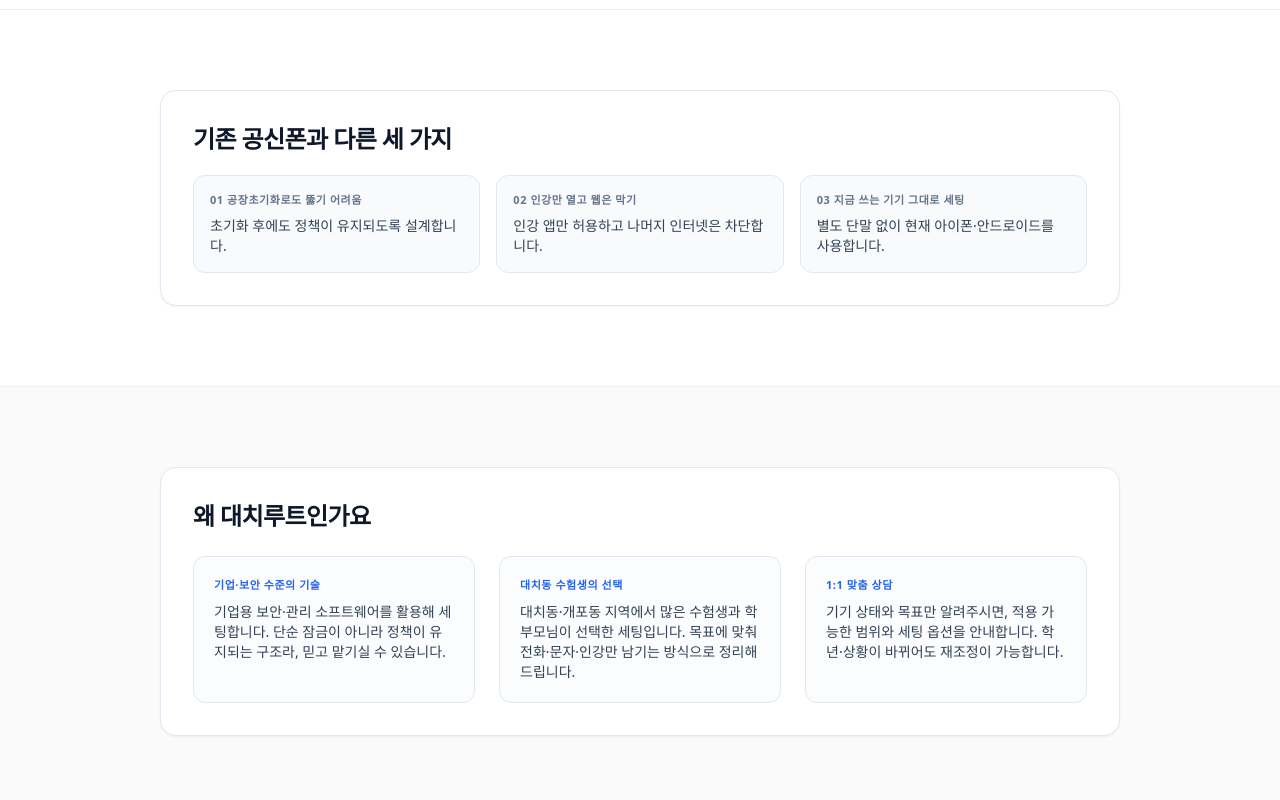
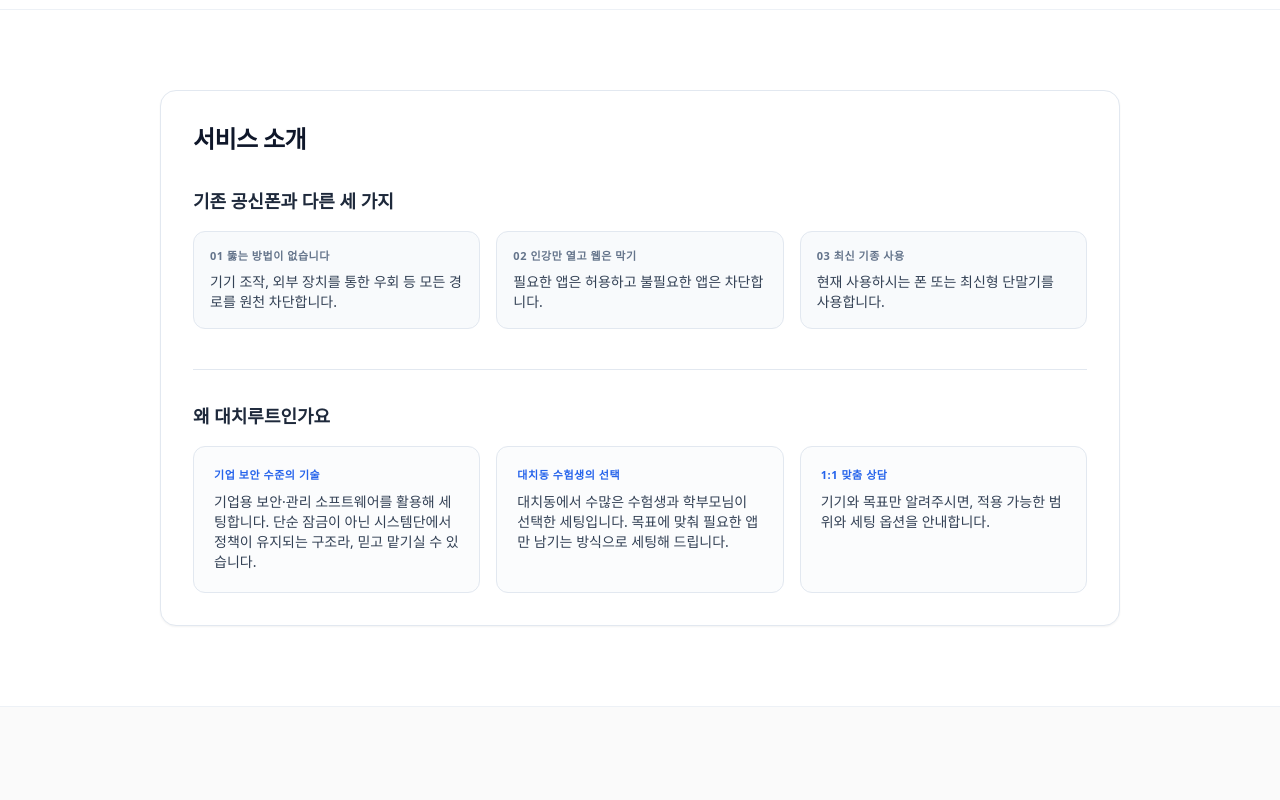
Before and after one commit to hwchung24/rootDaechi_web, a Next.js app: page / in a window 1280 px wide. Shown: the part 1000-1800 px from the top of the page. Built offline with nearby package versions, Linux system fonts and the light colour scheme.

Commit message:
서비스 소개 한 블록으로 통합, FAQ 페이지 문의하기 버튼 제거
- 랜딩: 기존 공신폰과 다른 세 가지 + 왜 대치루트인가요 → 서비스 소개 하나로 통합 (내용 동일)
- FAQ: 하단 문의하기 (카카오톡) 버튼 제거

Made-with: Cursor

```diff
--- a/app/faq/page.tsx
+++ b/app/faq/page.tsx
@@ -80,15 +80,6 @@ export default function FAQPage() {
             </motion.li>
           ))}
         </ul>
-
-        <div className="mt-12 text-center">
-          <Link
-            href="/inquiry"
-            className="inline-flex items-center gap-2 rounded-full bg-slate-900 px-5 py-2.5 text-sm font-medium text-white transition hover:bg-slate-800"
-          >
-            문의하기 (카카오톡)
-          </Link>
-        </div>
       </main>
 
       <footer className="mt-16 border-t border-slate-200 bg-white py-6">
--- a/app/page.tsx
+++ b/app/page.tsx
@@ -234,7 +234,7 @@ export default function Home() {
           </div>
         </section>
 
-        {/* 기존 공신폰과 다른 세 가지 */}
+        {/* 서비스 소개 – 기존 공신폰과 다른 점 + 왜 대치루트인가요 */}
         <section className="border-b border-slate-200/60 bg-white">
           <div className="mx-auto max-w-5xl px-5 py-16 sm:px-8 sm:py-20">
             <motion.div
@@ -245,57 +245,48 @@ export default function Home() {
               className="rounded-2xl border border-slate-200 bg-white p-6 shadow-sm sm:p-8"
             >
               <h2 className="text-xl font-bold tracking-tight text-slate-900 sm:text-2xl">
-                기존 공신폰과 다른 세 가지
+                서비스 소개
               </h2>
-              <div className="mt-5 grid gap-4 sm:grid-cols-3">
+
+              <div className="mt-8">
+                <h3 className="text-base font-semibold text-slate-800 sm:text-lg">기존 공신폰과 다른 세 가지</h3>
+                <div className="mt-4 grid gap-4 sm:grid-cols-3">
                   <div className="rounded-xl border border-slate-200 bg-slate-50 p-4">
-                  <p className="text-[11px] font-semibold uppercase tracking-wider text-slate-500">01 공장초기화로도 뚫기 어려움</p>
-                  <p className="mt-2 text-sm text-slate-700">초기화 후에도 정책이 유지되도록 설계합니다.</p>
+                    <p className="text-[11px] font-semibold uppercase tracking-wider text-slate-500">01 뚫는 방법이 없습니다</p>
+                    <p className="mt-2 text-sm text-slate-700">기기 조작, 외부 장치를 통한 우회 등 모든 경로를 원천 차단합니다.</p>
                   </div>
                   <div className="rounded-xl border border-slate-200 bg-slate-50 p-4">
                     <p className="text-[11px] font-semibold uppercase tracking-wider text-slate-500">02 인강만 열고 웹은 막기</p>
-                  <p className="mt-2 text-sm text-slate-700">인강 앱만 허용하고 나머지 인터넷은 차단합니다.</p>
+                    <p className="mt-2 text-sm text-slate-700">필요한 앱은 허용하고 불필요한 앱은 차단합니다.</p>
                   </div>
                   <div className="rounded-xl border border-slate-200 bg-slate-50 p-4">
-                  <p className="text-[11px] font-semibold uppercase tracking-wider text-slate-500">03 지금 쓰는 기기 그대로 세팅</p>
-                  <p className="mt-2 text-sm text-slate-700">별도 단말 없이 현재 아이폰·안드로이드를 사용합니다.</p>
+                    <p className="text-[11px] font-semibold uppercase tracking-wider text-slate-500">03 최신 기종 사용</p>
+                    <p className="mt-2 text-sm text-slate-700">현재 사용하시는 폰 또는 최신형 단말기를 사용합니다.</p>
                   </div>
                 </div>
-            </motion.div>
               </div>
-        </section>
 
-        {/* 서비스 소개 – 왜 믿을 수 있는지 */}
-        <section className="border-b border-slate-200/60 bg-[#fafafa]">
-          <div className="mx-auto max-w-5xl px-5 py-16 sm:px-8 sm:py-20">
-            <motion.div
-              initial={{ opacity: 0, y: 20 }}
-              whileInView={{ opacity: 1, y: 0 }}
-              viewport={{ once: true, amount: 0.2 }}
-              transition={{ duration: 0.5 }}
-              className="rounded-2xl border border-slate-200 bg-white p-6 shadow-sm sm:p-8"
-            >
-              <h2 className="text-xl font-bold tracking-tight text-slate-900 sm:text-2xl">
-                왜 대치루트인가요
-              </h2>
-              <div className="mt-6 grid gap-6 sm:grid-cols-3">
+              <div className="mt-10 pt-8 border-t border-slate-200">
+                <h3 className="text-base font-semibold text-slate-800 sm:text-lg">왜 대치루트인가요</h3>
+                <div className="mt-4 grid gap-4 sm:grid-cols-3">
                   <div className="rounded-xl border border-slate-200 bg-slate-50/50 p-5">
-                  <p className="text-[11px] font-semibold uppercase tracking-wider text-blue-600">기업·보안 수준의 기술</p>
+                    <p className="text-[11px] font-semibold uppercase tracking-wider text-blue-600">기업 보안 수준의 기술</p>
                     <p className="mt-2 text-sm text-slate-700">
-                    기업용 보안·관리 소프트웨어를 활용해 세팅합니다. 단순 잠금이 아니라 정책이 유지되는 구조라, 믿고 맡기실 수 있습니다.
+                      기업용 보안·관리 소프트웨어를 활용해 세팅합니다. 단순 잠금이 아닌 시스템단에서 정책이 유지되는 구조라, 믿고 맡기실 수 있습니다.
                     </p>
                   </div>
                   <div className="rounded-xl border border-slate-200 bg-slate-50/50 p-5">
                     <p className="text-[11px] font-semibold uppercase tracking-wider text-blue-600">대치동 수험생의 선택</p>
                     <p className="mt-2 text-sm text-slate-700">
-                    대치동·개포동 지역에서 많은 수험생과 학부모님이 선택한 세팅입니다. 목표에 맞춰 전화·문자·인강만 남기는 방식으로 정리해 드립니다.
+                      대치동에서 수많은 수험생과 학부모님이 선택한 세팅입니다. 목표에 맞춰 필요한 앱만 남기는 방식으로 세팅해 드립니다.
                     </p>
                   </div>
                   <div className="rounded-xl border border-slate-200 bg-slate-50/50 p-5">
                     <p className="text-[11px] font-semibold uppercase tracking-wider text-blue-600">1:1 맞춤 상담</p>
                     <p className="mt-2 text-sm text-slate-700">
-                    기기 상태와 목표만 알려주시면, 적용 가능한 범위와 세팅 옵션을 안내합니다. 학년·상황이 바뀌어도 재조정이 가능합니다.
+                      기기와 목표만 알려주시면, 적용 가능한 범위와 세팅 옵션을 안내합니다.
                     </p>
+                  </div>
                 </div>
               </div>
             </motion.div>
```
Lines whose indentation alone changed are shown as unchanged.
